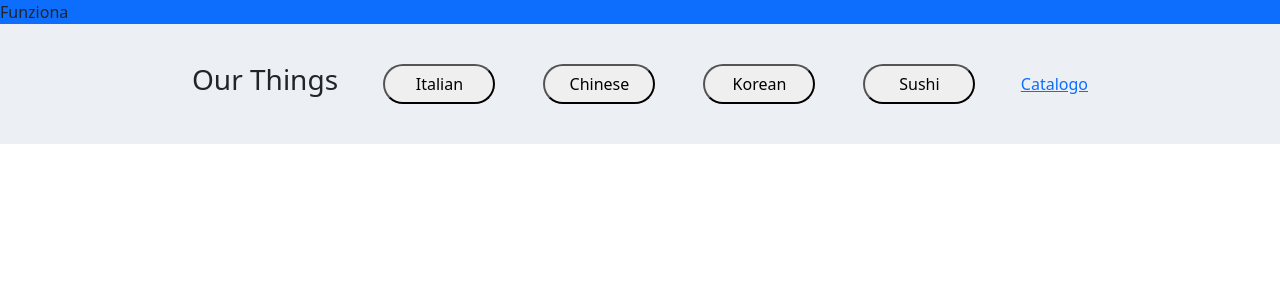
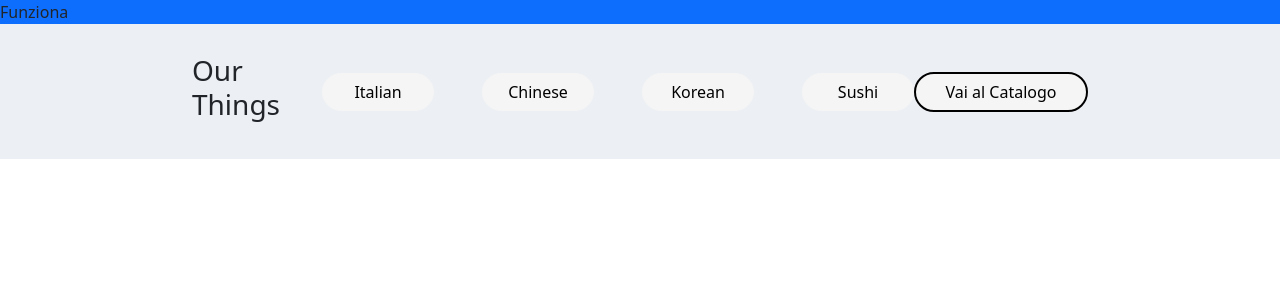
Before and after one commit to emanuele-pogliari/boolivery-frontend, a Vue app: page / in a window 1280 px wide. Shown: the top 300 px of the page. Built offline with nearby package versions, Linux system fonts and the light colour scheme.

Commit message:
app main content nav done

```diff
--- a/src/components/AppMainContent.vue
+++ b/src/components/AppMainContent.vue
@@ -22,7 +22,7 @@ export default {
         <nav>
 
             <h3>
-                Our Things
+                Our <span>Things</span>
             </h3>
 
             <div id="food_types">
@@ -33,7 +33,7 @@ export default {
             </div>
 
             <a href="">
-                Catalogo
+                Vai al Catalogo
             </a>
         </nav>
 
@@ -64,6 +64,12 @@ export default {
             max-width: 70vw;
             width: 100%;
 
+            h3 {
+                span {
+                    font-weight: normal;
+                }
+            }
+
             #food_types {
                 display: flex;
                 gap: 3em;
@@ -72,7 +78,31 @@ export default {
                     padding: 6px 12px;
                     width: 7em;
                     border-radius: 20px;
+                    border: 1px solid whitesmoke;
+
+                    background-color: whitesmoke;
+
+                    &:hover {
+                    background-color: #36373b;
+                    color: whitesmoke;
+                    }
                 }
+            }
+
+            a {
+                display: flex;
+                justify-content: center;
+                align-items: center;
+
+                text-decoration: none;
+                color: black;
+                background-color: whitesmoke;
+
+                border: 2px solid black;
+                border-radius: 20px;
+
+                padding: 6px 12px;
+                width: 12em;
             }
         }
     }
```
